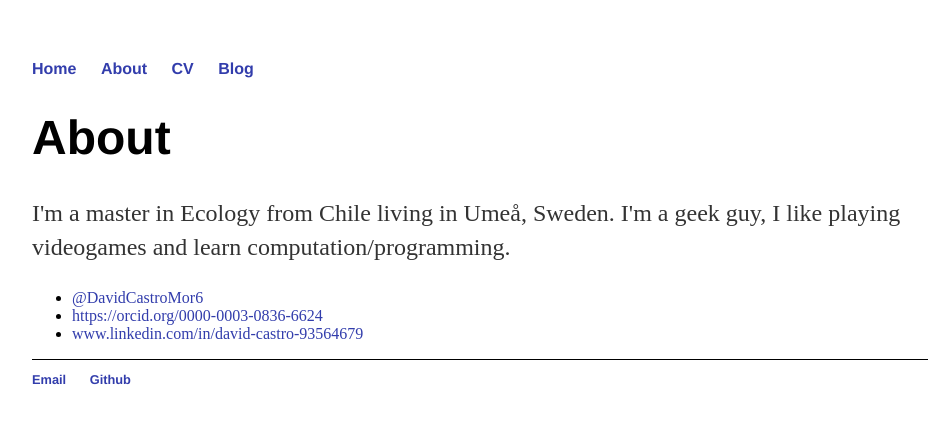
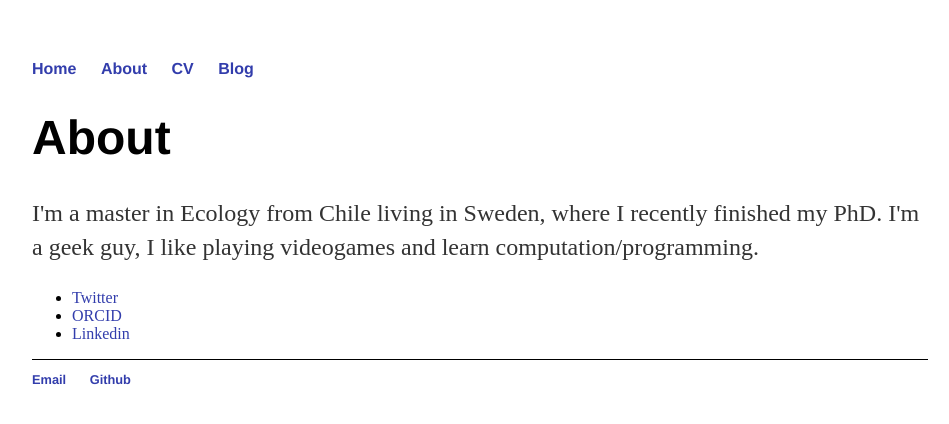
Before and after one commit to davcastrom/davcastrom.github.io, a Jekyll site: the page built from about/index.html, in a window 1280 px wide. Shown: the top 424 px of the page, without its empty margins (160-1109 px from the left). Built offline with Jekyll 4.4.1, drawn with Linux system fonts in a browser that asks for light colours.

Commit message:
Update index.html
contact links

```diff
--- a/about/index.html
+++ b/about/index.html
@@ -5,11 +5,11 @@ title: About me
 
 		<div class="about">
 			<h1>About</h1>
-			<p>I'm a master in Ecology from Chile living in Umeå, Sweden. I'm a geek guy, I like playing videogames and learn computation/programming. </p>
+			<p>I'm a master in Ecology from Chile living in Sweden, where I recently finished my PhD. I'm a geek guy, I like playing videogames and learn computation/programming. </p>
 
 			<ul class="contacts">
-				<li><a href="#">@DavidCastroMor6</a></li>
-				<li><a href="#">https://orcid.org/0000-0003-0836-6624</a></li>
-				<li><a href="#">www.linkedin.com/in/david-castro-93564679</a></li>
+				<li><a href="https://twitter.com/davidcastromor6">Twitter</a></li>
+				<li><a href="https://orcid.org/0000-0003-0836-6624">ORCID</a></li>
+				<li><a href="www.linkedin.com/in/david-castro-93564679">Linkedin</a></li>
 				</ul>
 		</div>
```
